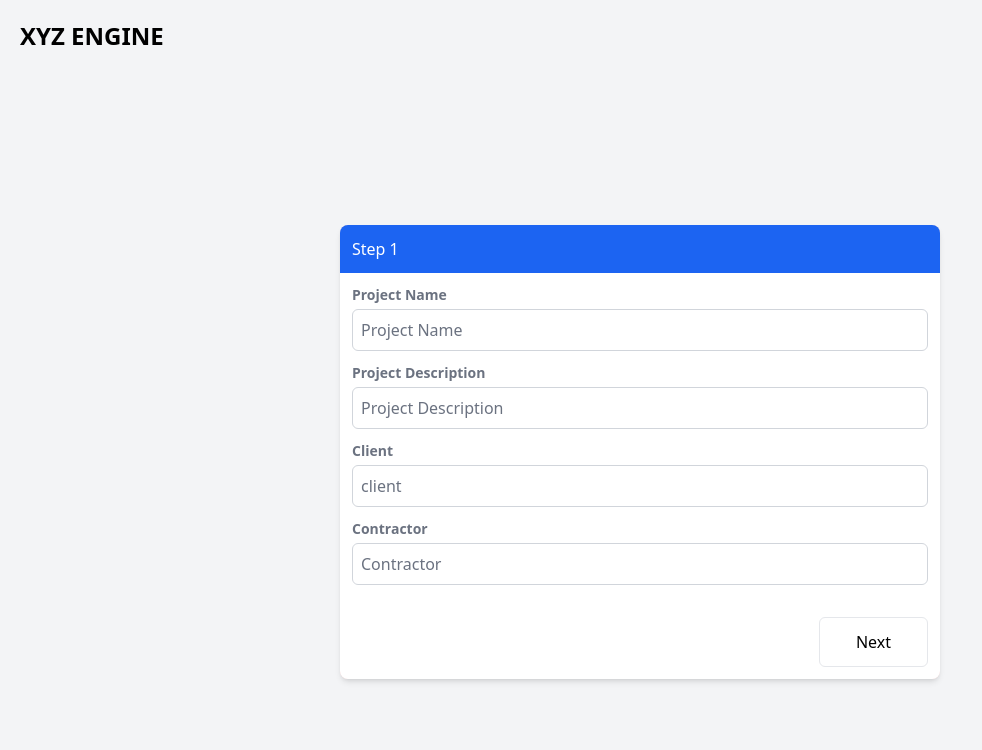
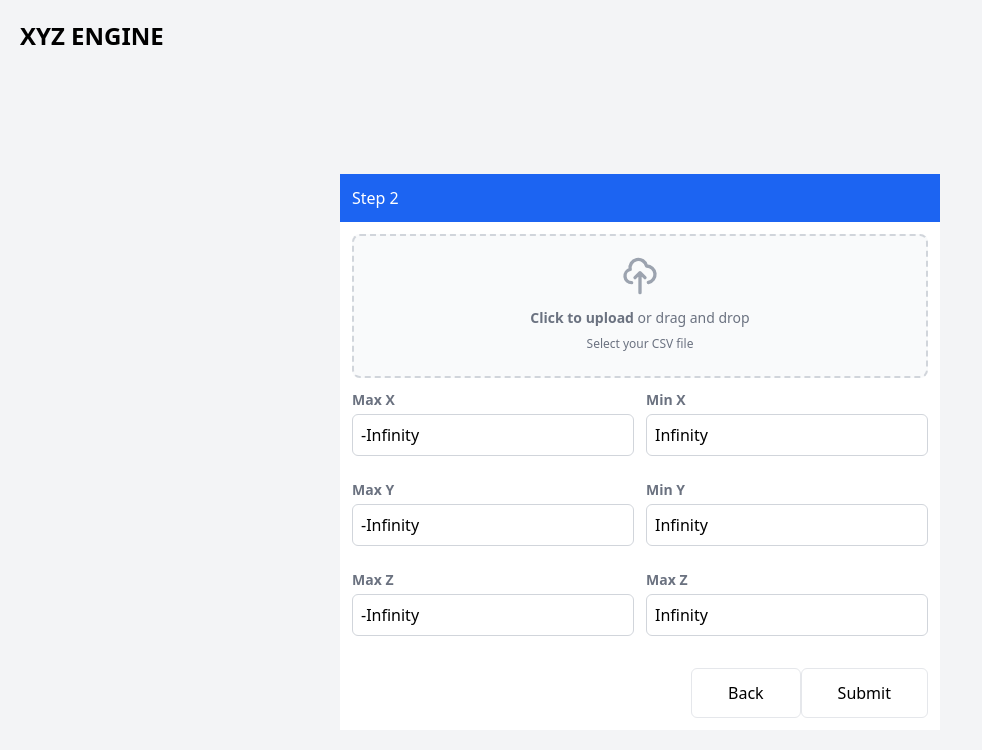
Before and after one commit to TahirAhmad01/xyz-engine-react, a React (Vite) app: page / in a window 1280 px wide. Shown: the top 750 px of the page, without its empty margins (0-982 px from the left). Built offline with nearby package versions, Linux system fonts and the light colour scheme.

Commit message:
file upload data fill done

```diff
--- a/package.json
+++ b/package.json
@@ -11,8 +11,11 @@
   },
   "dependencies": {
     "flowbite": "^1.8.1",
+    "papaparse": "^5.4.1",
     "react": "^18.2.0",
-    "react-dom": "^18.2.0"
+    "react-dom": "^18.2.0",
+    "react-dropzone": "^14.2.3",
+    "react-file-picker": "^0.0.6"
   },
   "devDependencies": {
     "@types/react": "^18.2.14",
--- a/src/App.jsx
+++ b/src/App.jsx
@@ -5,9 +5,20 @@ import StepTwo from "./components/StepTwo";
 import stepDataObj from "./utils/stepDataObj";
 
 function App() {
-  const [stepOneComplete, setStepOneComplete] = useState(false);
+  const [stepOneComplete, setStepOneComplete] = useState(true);
   const [stepData, setStepData] = useState(stepDataObj);
+
   console.log(stepData);
+
+  const updateInp = (e) => {
+    const { value, name } = e.target;
+    console.log(name);
+
+    setStepData({
+      ...stepData,
+      [name]: value,
+    });
+  };
 
   return (
     <>
@@ -18,12 +29,13 @@ function App() {
             <StepOne
               handleStep={setStepOneComplete}
               stepData={stepData}
-              setStepData={setStepData}
+              update={updateInp}
             />
           ) : (
             <StepTwo
               handleStep={setStepOneComplete}
               stepData={stepData}
+              update={updateInp}
               setStepData={setStepData}
             />
           )}
--- /dev/null
+++ b/src/components/FileDragDrop.jsx
@@ -0,0 +1,88 @@
+import React, { useCallback, useState } from "react";
+import { useDropzone } from "react-dropzone";
+
+export default function FileDragDrop({ setOutputVal }) {
+  const [wrongFile, setWrongFile] = useState(false);
+  const [fileName, setFileName] = useState("");
+
+  const onDrop = useCallback(async (acceptedFiles) => {
+    if (acceptedFiles?.length > 0) {
+      console.log(acceptedFiles);
+      setFileName(acceptedFiles[0].name);
+
+      const file = acceptedFiles[0];
+      const fileUrl = URL.createObjectURL(file);
+      const response = await fetch(fileUrl);
+      const text = await response.text();
+      const lines = text.split("\n");
+      const data = lines.map((line) => line.split(","));
+
+      setOutputVal(data);
+      // console.log(lines);
+
+      setWrongFile && setWrongFile(false);
+    } else {
+      setWrongFile(true);
+    }
+    console.log(acceptedFiles);
+    // eslint-disable-next-line no-use-before-define, react-hooks/exhaustive-deps
+  }, []);
+
+  const { getRootProps, getInputProps } = useDropzone({
+    onDrop,
+    accept: { "text/csv": [".csv"] },
+  });
+
+  return (
+    <div className="mb-3">
+      <div
+        className="flex justify-center items-center w-full"
+        {...getRootProps({ className: "dropzone" })}
+        accept="text/csv"
+      >
+        <label
+          htmlFor="dropzone-file"
+          className="flex flex-col justify-center items-center w-full h-36 bg-gray-50 rounded-lg border-2 border-gray-300 border-dashed cursor-pointer dark:hover:bg-bray-800 dark:bg-gray-700 hover:bg-gray-100 dark:border-gray-600 dark:hover:border-gray-500 dark:hover:bg-gray-600"
+        >
+          <div className="flex flex-col justify-center items-center pt-5 pb-6">
+            <svg
+              aria-hidden="true"
+              className="mb-3 w-10 h-10 text-gray-400"
+              fill="none"
+              stroke="currentColor"
+              viewBox="0 0 24 24"
+              xmlns="http://www.w3.org/2000/svg"
+            >
+              <path
+                strokeLinecap="round"
+                strokeLinejoin="round"
+                strokeWidth="2"
+                d="M7 16a4 4 0 01-.88-7.903A5 5 0 1115.9 6L16 6a5 5 0 011 9.9M15 13l-3-3m0 0l-3 3m3-3v12"
+              ></path>
+            </svg>
+            <p className="mb-2 text-sm text-gray-500 dark:text-gray-400">
+              <span className="font-semibold">Click to upload</span> or drag and
+              drop
+            </p>
+            <p className="text-xs text-gray-500 dark:text-gray-400">
+              Select your CSV file
+            </p>
+
+            {wrongFile && (
+              <p className="text-xs text-red-500 dark:text-red-400">
+                Wrong file select
+              </p>
+            )}
+          </div>
+          <input {...getInputProps()} />
+        </label>
+      </div>
+
+      {fileName && (
+        <div className="font-semibold text-sm text-center">
+          File Name: <span className="text-gray-500">{fileName}</span>
+        </div>
+      )}
+    </div>
+  );
+}
--- a/src/components/StepBtn.jsx
+++ b/src/components/StepBtn.jsx
@@ -1,10 +1,10 @@
 import React from "react";
 
-function StepBtn() {
+function StepBtn({ name }) {
   return (
-    <div>
-      <div></div>
-    </div>
+    <button className="py-3 px-9 rounded-md border" type="submit">
+      {name}
+    </button>
   );
 }
 
--- a/src/components/StepInputTxt.jsx
+++ b/src/components/StepInputTxt.jsx
@@ -1,6 +1,6 @@
 import React from "react";
 
-function StepInputTxt({ value, name, valName, onChange}) {
+function StepInputTxt({ value, name, inpName, onChange}) {
 
 
   return (
@@ -9,7 +9,7 @@ function StepInputTxt({ value, name, valName, onChange}) {
         htmlFor="name"
         className="block pb-1 text-sm capitalize font-semibold text-gray-500"
       >
-        {valName || "Name"}
+        {inpName || "Name"}
       </label>
       <input
         type="text"
@@ -17,7 +17,7 @@ function StepInputTxt({ value, name, valName, onChange}) {
         value={value}
         name={name}
         onChange={onChange}
-        placeholder={valName}
+        placeholder={inpName}
         required
       />
     </div>
--- a/src/components/StepOne.jsx
+++ b/src/components/StepOne.jsx
@@ -1,22 +1,12 @@
 import React from "react";
 import StepInputTxt from "./StepInputTxt";
+import StepBtn from "./stepBtn";
 
-function StepOne({ handleStep, stepData, setStepData }) {
+function StepOne({ handleStep, stepData, update }) {
   const handleSubmit = (e) => {
     e.preventDefault();
     handleStep(true);
   };
-
-  const update = (e) => {
-    const { value, name } = e.target;
-    console.log(name);
-
-    setStepData({
-      ...stepData,
-      [name]: value,
-    });
-  };
-
 
   return (
     <div className="w-[600px] bg-red-200 rounded-lg overflow-hidden shadow-md">
@@ -25,30 +15,30 @@ function StepOne({ handleStep, stepData, setStepData }) {
         <div className="bg-white p-3 ">
           <StepInputTxt
             name="projectName"
-            valName="Project Name"
+            inpName="Project Name"
             value={stepData.projectName}
             onChange={update}
           />
           <StepInputTxt
             name="projectDes"
-            valName="Project Description"
+            inpName="Project Description"
             value={stepData.projectDes}
             onChange={update}
           />
           <StepInputTxt
             name="client"
-            valName="client"
+            inpName="client"
             value={stepData.client}
             onChange={update}
           />
           <StepInputTxt
             name="contractor"
-            valName="Contractor"
+            inpName="Contractor"
             value={stepData.contractor}
             onChange={update}
           />
           <div className="pt-5 text-end">
-            <button className="py-3 px-9 rounded-md border">Next</button>
+            <StepBtn name="Next" />
           </div>{" "}
         </div>
       </form>
--- a/src/components/StepTwo.jsx
+++ b/src/components/StepTwo.jsx
@@ -1,7 +1,45 @@
-import React from "react";
+import React, { useEffect, useState } from "react";
 import StepInputTxt from "./StepInputTxt";
+import FileDragDrop from "./fileDragDrop";
 
-function StepTwo({ handleStep }) {
+function StepTwo({ handleStep, stepData, update, setStepData }) {
+  const [outPutVal, setOutputVal] = useState([]);
+
+  useEffect(() => {
+    const filterArr = outPutVal.filter((subArray) => subArray.length > 2);
+
+    (() => {
+      const coordinates = filterArr.slice(1).map((item) => {
+        return {
+          x: parseFloat(item[1]),
+          y: parseFloat(item[2]),
+          z: parseFloat(item[3]),
+        };
+      });
+
+      console.log(coordinates.filter((item) => item === !isNaN(item)));
+
+      const maxX = Math.max(...coordinates.map((coord) => coord.x));
+      const minX = Math.min(...coordinates.map((coord) => coord.x));
+      const maxY = Math.max(...coordinates.map((coord) => coord.y));
+      const minY = Math.min(...coordinates.map((coord) => coord.y));
+      const maxZ = Math.max(...coordinates.map((coord) => coord.z));
+      const minZ = Math.min(...coordinates.map((coord) => coord.z));
+
+      setStepData({
+        ...stepData,
+        max_x: maxX,
+        min_x: minX,
+        max_y: maxY,
+        min_y: minY,
+        max_z: maxZ,
+        min_z: minZ,
+      });
+
+      return { maxX, minX, maxY, minY, maxZ, minZ };
+    })();
+  }, [outPutVal]);
+
   function backStep() {
     handleStep(false);
   }
@@ -10,10 +48,45 @@ function StepTwo({ handleStep }) {
     <div className="w-[600px] bg-red-200 rounded-lg">
       <div className="p-3 w-full bg-blue-600 text-white">Step 2</div>
       <div className="bg-white p-3 ">
-        <StepInputTxt />
-        <StepInputTxt />
-        <StepInputTxt />
-        <StepInputTxt />
+        <FileDragDrop setOutputVal={setOutputVal} />
+        <div className="grid grid-cols-2 gap-3">
+          <StepInputTxt
+            name="max_x"
+            inpName="max X"
+            value={stepData.max_x}
+            onChange={update}
+          />
+          <StepInputTxt
+            name="min_x"
+            inpName="Min X"
+            value={stepData.min_x}
+            onChange={update}
+          />
+          <StepInputTxt
+            name="max_y"
+            inpName="Max Y"
+            value={stepData.max_y}
+            onChange={update}
+          />
+          <StepInputTxt
+            name="min_y"
+            inpName="Min Y"
+            value={stepData.min_y}
+            onChange={update}
+          />
+          <StepInputTxt
+            name="max_z"
+            inpName="Max Z"
+            value={stepData.max_z}
+            onChange={update}
+          />
+          <StepInputTxt
+            name="min_z"
+            inpName="Max Z"
+            value={stepData.min_z}
+            onChange={update}
+          />
+        </div>
         <div className="pt-5 text-end">
           <button className="py-3 px-9 rounded-md border" onClick={backStep}>
             Back
```
Also changed, not shown: src/utils/s.json (added, +56 -0 lines), 1 other file (tests, documents, lock files or other folders).
